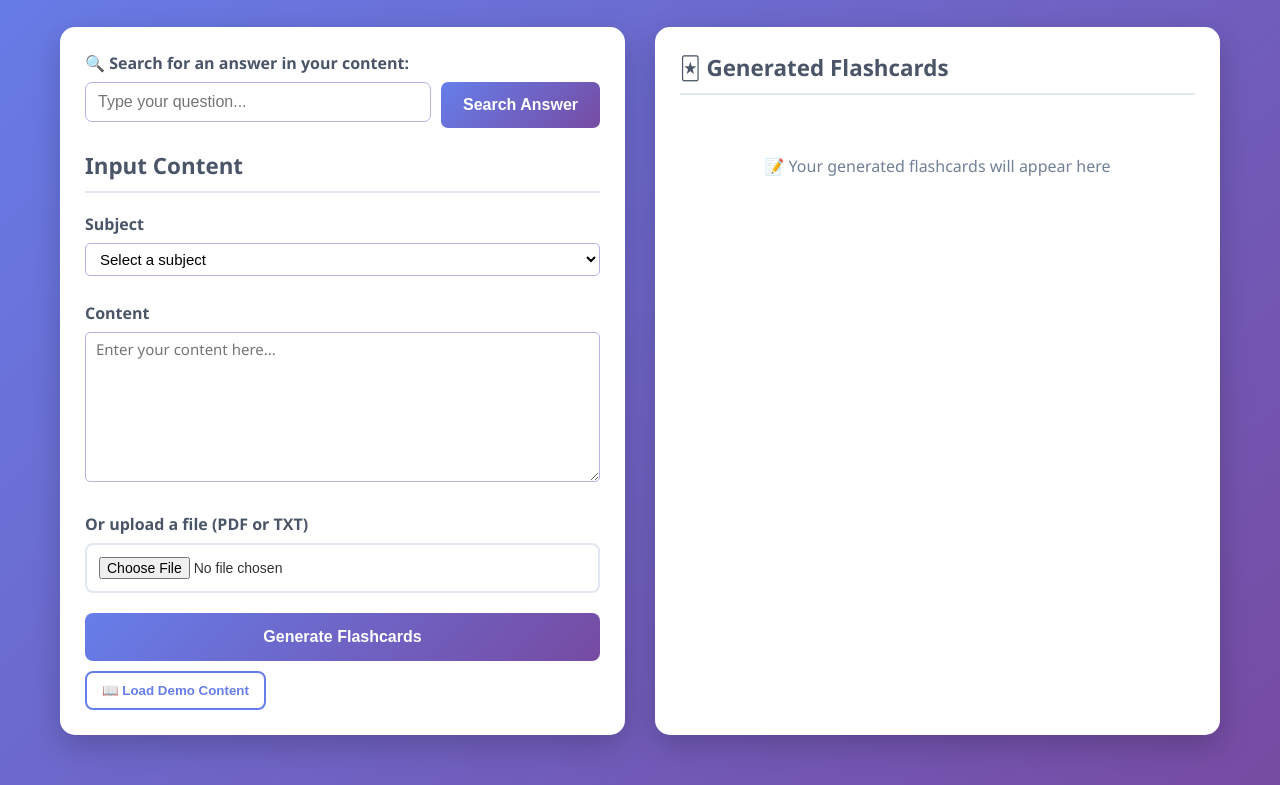
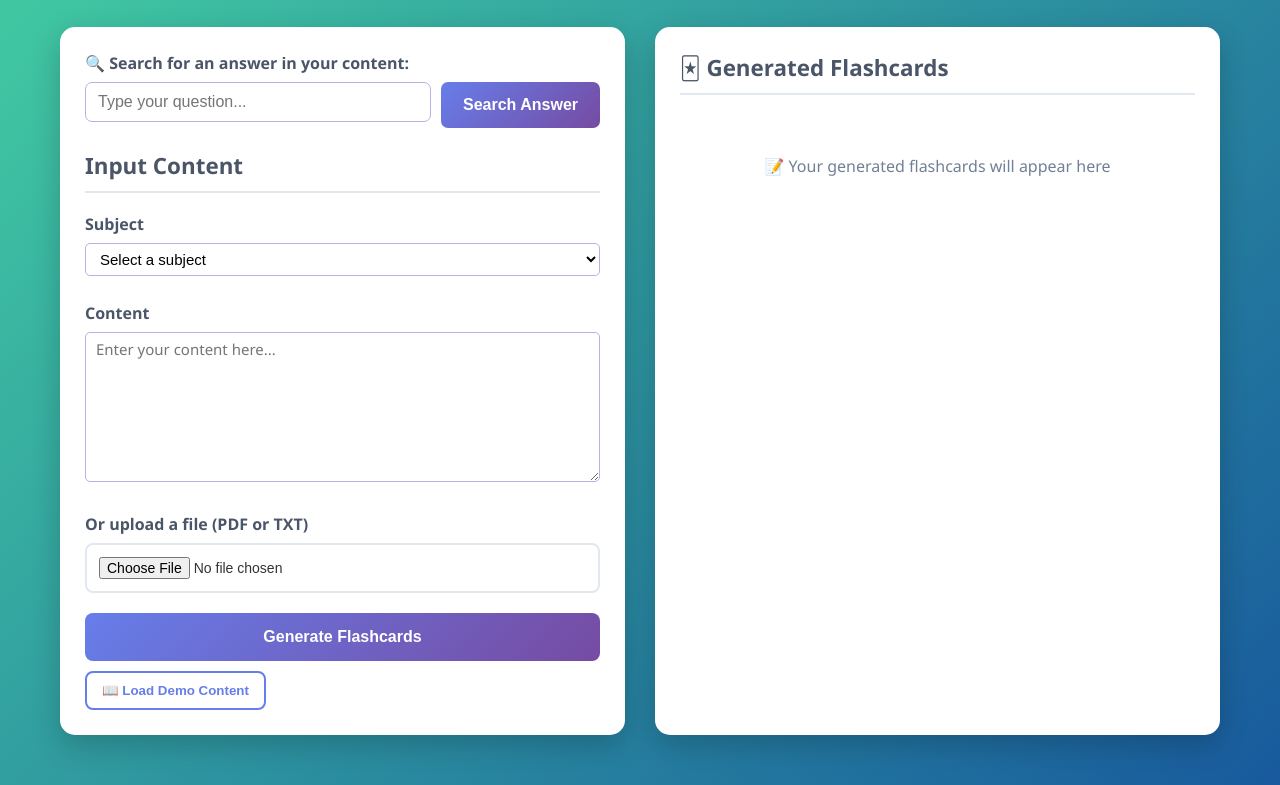
Before and after one commit to Shubham0x1/Edu-Flash, a plain HTML site: page index.html in a window 1280 px wide. Shown: the part 112-897 px from the top of the page. Drawn offline with Linux system fonts and the light colour scheme.

Commit message:
Initial commit of Flash Card Generator

```diff
--- a/index.html
+++ b/index.html
@@ -13,7 +13,7 @@
 
         body {
             font-family: 'Segoe UI', Tahoma, Geneva, Verdana, sans-serif;
-            background: linear-gradient(135deg, #667eea 0%, #764ba2 100%);
+            background: linear-gradient(135deg, #43cea2 0%, #185a9d 100%);
             min-height: 100vh;
             color: #333;
         }
```
Also changed, not shown: Screenshot 2025-06-13 155238.png (deleted), Screenshot 2025-06-13 155343.png (deleted), Screenshot 2025-06-13 155408.png (deleted), Screenshot 2025-06-15 134905.png (added), Screenshot 2025-06-15 135214.png (added), Screenshot 2025-06-15 135338.png (added).
